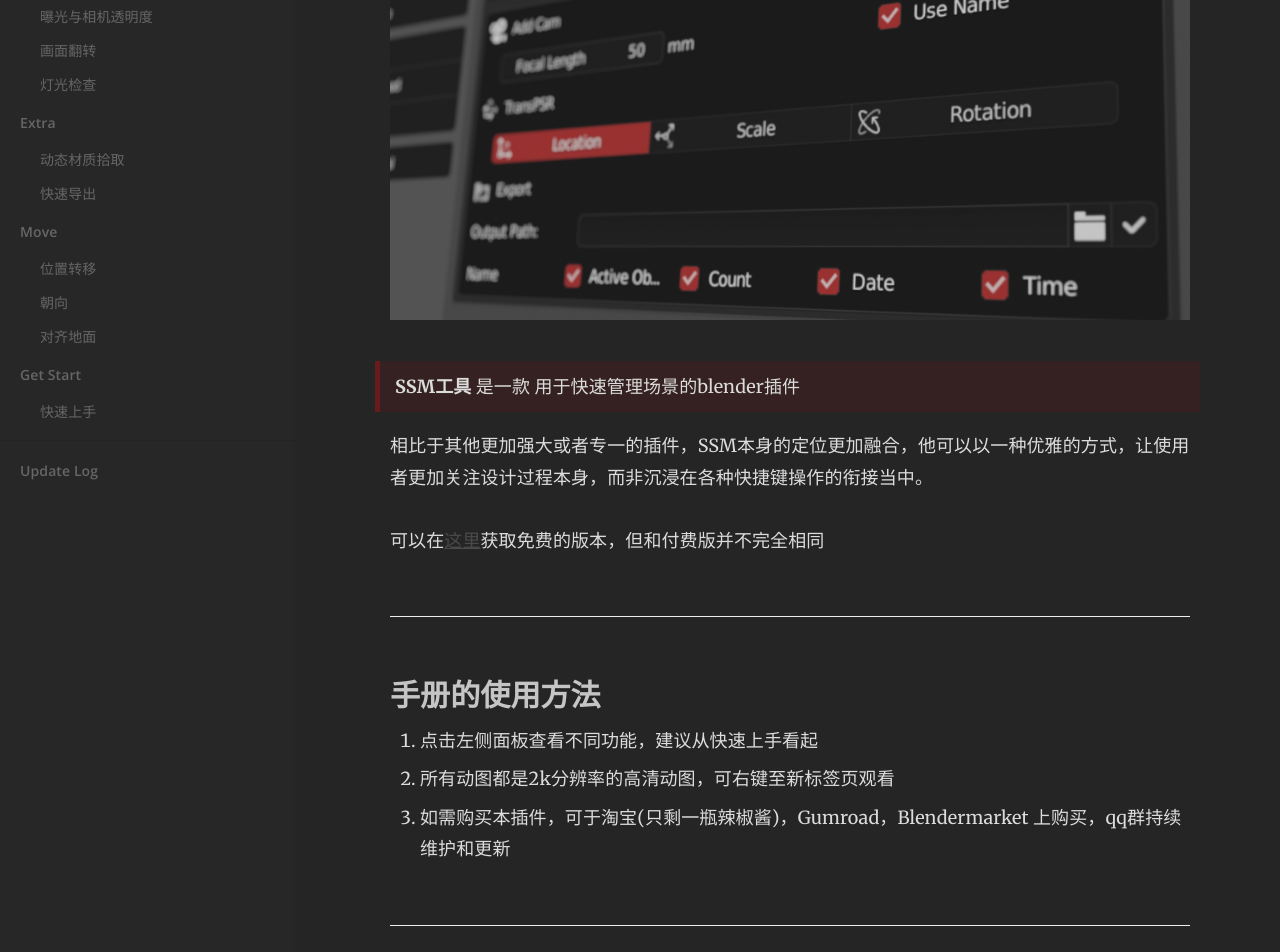
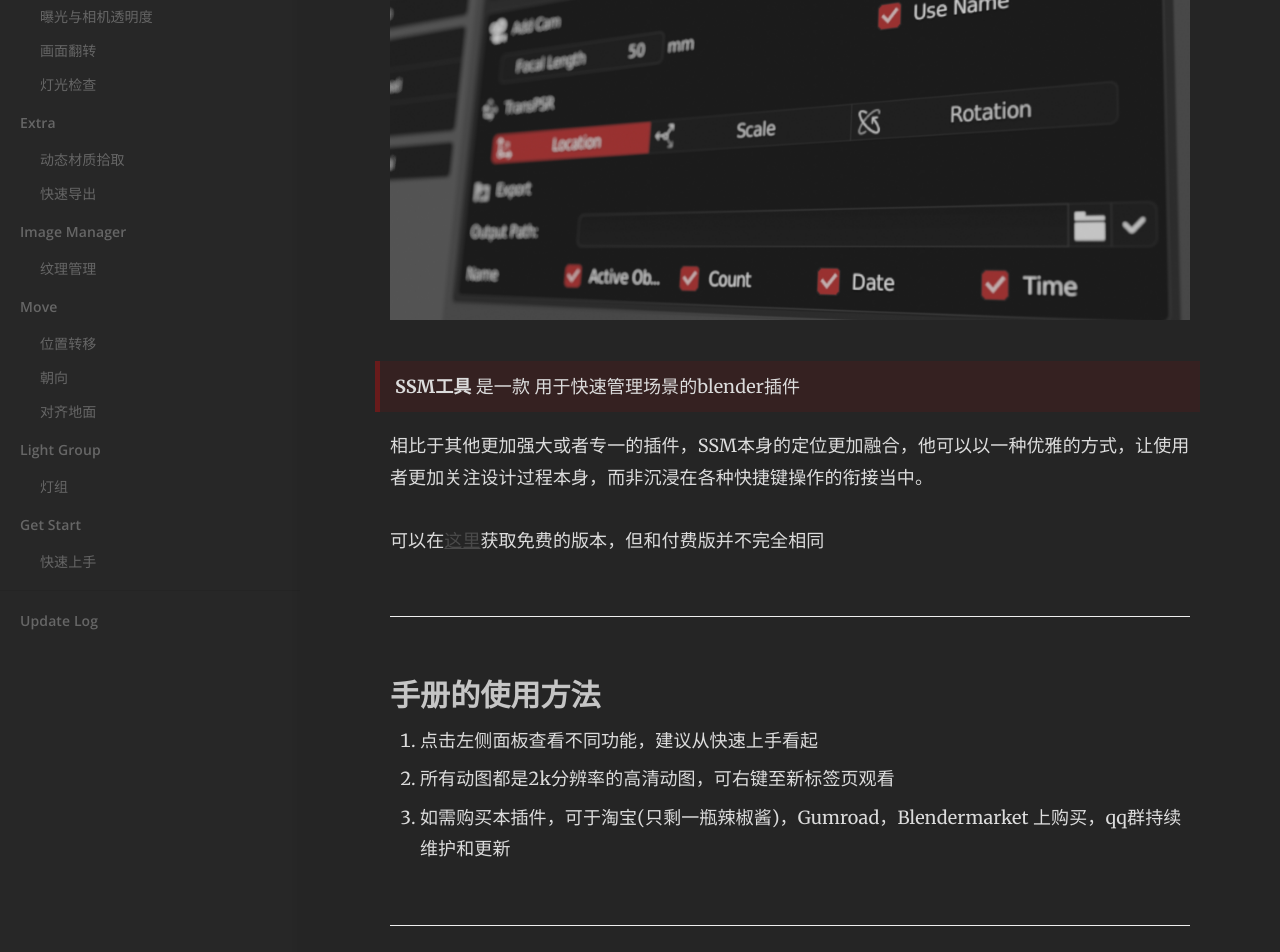
Before and after one commit to atticus-lv/SSM_document, a Jekyll site: the page built from index.md, in a window 1280 px wide and 1400 px high, scrolled down 322 px. Shown: the top 952 px of the window. Built offline with Jekyll 4.4.1, drawn with Linux system fonts in a browser that asks for light colours; some of the changed text lies outside the part shown.

Commit message:
017开始施工

```diff
--- /dev/null
+++ b/_docs/Ops_Image/ImageManager.md
@@ -0,0 +1,9 @@
+---
+title: 纹理管理
+category: Image Manager
+order: 1
+---
+
+
+
+### 施工中
--- /dev/null
+++ b/_docs/Ops_lightGroup/LightGroup.md
@@ -0,0 +1,9 @@
+---
+title: 灯组
+category: Light Group
+order: 1
+---
+
+
+
+### 施工中
```
Also changed, not shown: index.md (+2 -15 lines), uploads/详情页/画板 1.jpg (added), uploads/详情页/画板 2.jpg (added), uploads/详情页/画板 3.jpg (added), uploads/详情页/画板 4.jpg (added), uploads/详情页/画板 5.jpg (added), uploads/详情页/画板 5_.jpg (added), uploads/详情页/画板 6.jpg (added).
